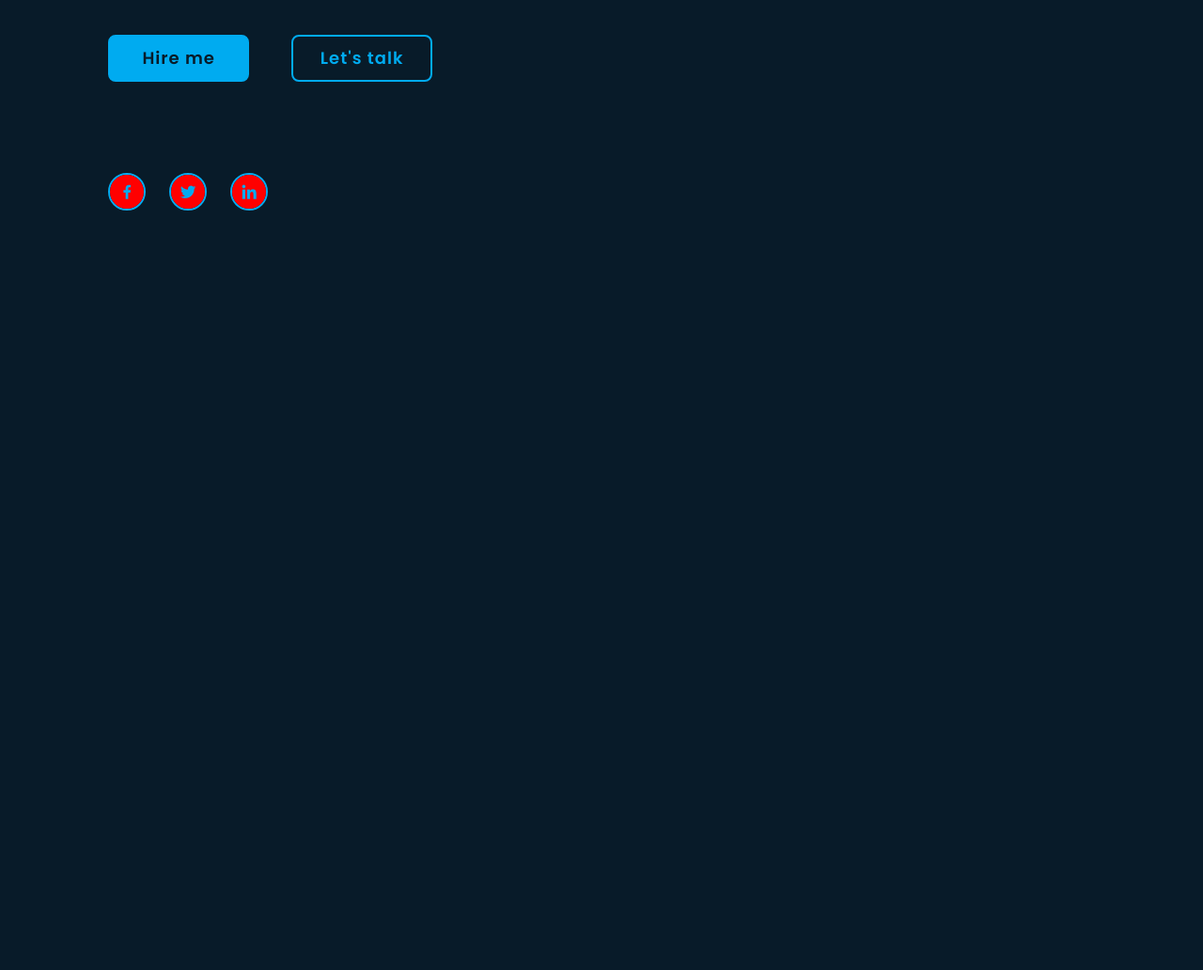
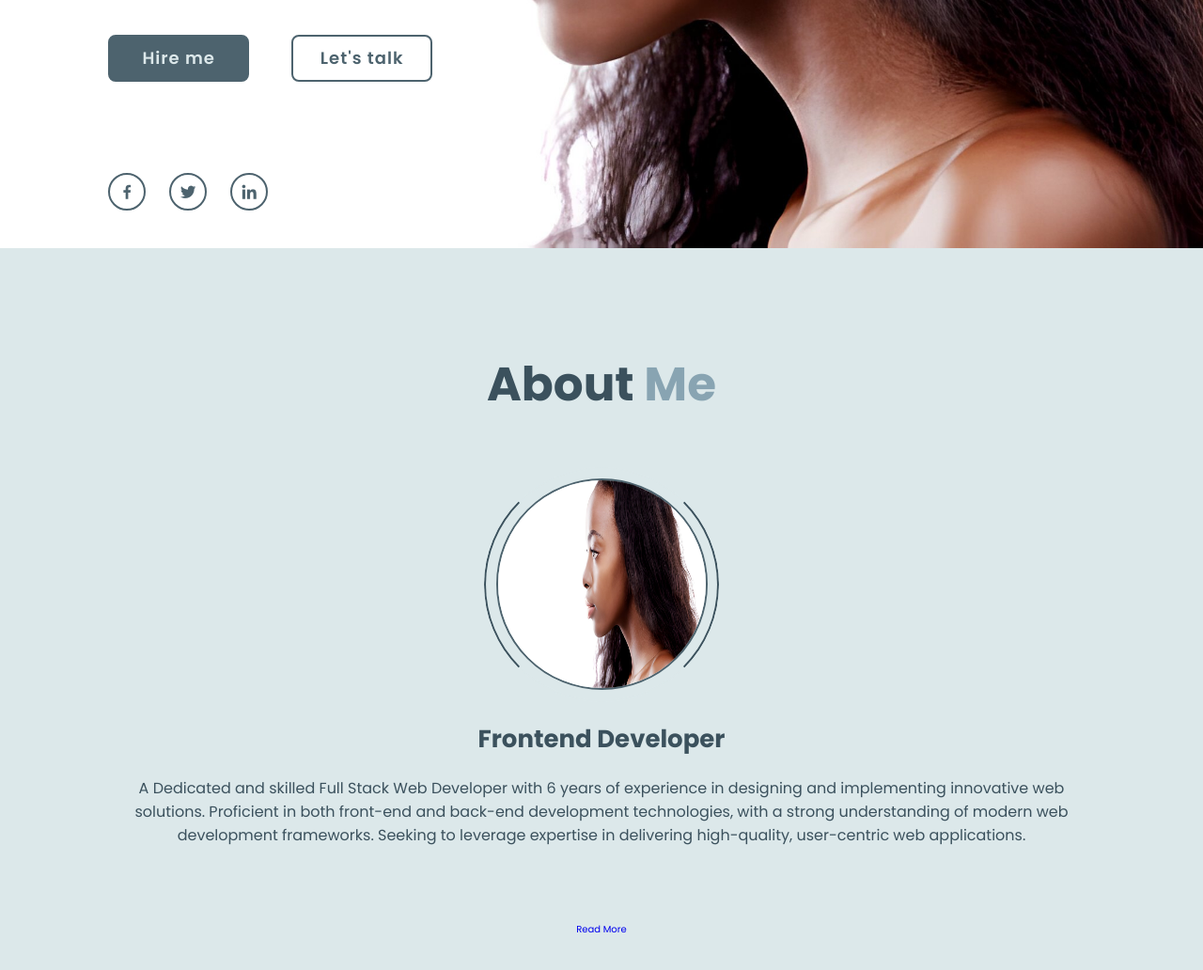
Before and after one commit to shilohex/Portfolio, a plain HTML site: page index.html in a window 1280 px wide. Shown: the part 536-1568 px from the top of the page at 94% size. Before the commit the page ends 800 px from the top, so only its background shows below. Drawn offline with nearby package versions, Linux system fonts and the light colour scheme.

Commit message:
about page

```diff
--- a/css/style.css
+++ b/css/style.css
@@ -11,10 +11,10 @@
 }
 
 :root {
-  --bg-color: #081b29;
-  --second-bg-color: #112e42;
-  --text-color: #ededed;
-  --main-color: #00abf0;
+  --bg-color: #88a4b2;
+  --second-bg-color: #dce8ea;
+  --text-color: #3b515d;
+  --main-color: #4d636e;
 }
 
 html {
@@ -74,6 +74,10 @@ section {
   display: flex;
   align-items: center;
   padding: 0 9%;
+  background: url(/images/pic2.jpg) no-repeat;
+  /* background: url("/images/pic.jpg") no-repeat; */
+  background-size: cover;
+  background-position: center;
 }
 .home-content {
   max-width: 60rem;
@@ -94,7 +98,7 @@ section {
   font-size: 3rem;
   font-weight: 700;
   color: transparent;
-  -webkit-text-stroke: 0.7px var(--main-color);
+  -webkit-text-stroke: 0.7px var(--bg-color);
 }
 
 .home-content p {
@@ -109,6 +113,25 @@ section {
   width: 34.5rem;
   height: 5rem;
 }
+/* .btn {
+  position: relative;
+  display: inline-flex;
+  justify-content: center;
+  align-items: center;
+  width: 15rem;
+  height: 100%;
+  background: var(--main-color);
+  border: 0.2rem solid var(--main-color);
+  border-radius: 0.8rem;
+  font-size: 1.8rem;
+  font-weight: 600;
+  letter-spacing: 0.1rem;
+  color: white;
+  z-index: 1;
+  overflow: hidden;
+  transition: 0.5s;
+  padding: 1rem;
+} */
 
 .btn-box .btn {
   position: relative;
@@ -123,7 +146,7 @@ section {
   font-size: 1.8rem;
   font-weight: 600;
   letter-spacing: 0.1rem;
-  color: var(--bg-color);
+  color: var(--second-bg-color);
   z-index: 1;
   overflow: hidden;
   transition: 0.5s;
@@ -137,7 +160,7 @@ section {
 }
 
 .btn-box .btn:nth-child(2):hover {
-  color: var(--bg-color);
+  color: var(--second-bg-color);
 }
 .btn-box .btn:nth-child(2)::before {
   background: var(--main-color);
@@ -150,7 +173,7 @@ section {
   left: 0;
   width: 0;
   height: 100%;
-  background: var(--bg-color);
+  background: white;
   z-index: -1;
   transition: 0.5s;
 }
@@ -179,8 +202,12 @@ section {
   border-radius: 50%;
   font-size: 20px;
   color: var(--main-color);
+  overflow: hidden;
   z-index: 1;
-  overflow: hidden;
+  transition: 0.5s;
+}
+.home-sci a:hover {
+  color: var(--second-bg-color);
 }
 
 .home-sci a::before {
@@ -188,8 +215,102 @@ section {
   position: absolute;
   top: 0;
   left: 0;
+  width: 0;
+  height: 100%;
+  background: var(--main-color);
+  z-index: -1;
+  transition: 0.5s;
+}
+
+.home-sci a:hover::before {
+  width: 100%;
+}
+
+.home-imgHover {
+  position: absolute;
+  top: 0;
+  right: 0;
+  width: 45%;
+  height: 100%;
+  background: transparent;
+  /* border: 2px solid red; */
+  transition: 3s;
+}
+.home-imgHover:hover {
+  background: var(--main-color);
+  opacity: 0.8;
+}
+
+.about {
+  display: flex;
+  justify-content: center;
+  align-items: center;
+  flex-direction: column;
+  gap: 2rem;
+  background: var(--second-bg-color);
+  padding-bottom: 6rem;
+}
+.heading {
+  font-size: 5rem;
+  margin-bottom: 3rem;
+  text-align: center;
+}
+
+span {
+  color: var(--bg-color);
+}
+.about-img {
+  position: relative;
+  width: 25rem;
+  height: 25rem;
+  border-radius: 50%;
+  display: flex;
+  justify-content: center;
+  align-items: center;
+  overflow: hidden;
+}
+.about-img img {
+  width: 90%;
+  height: 90%;
+  border-radius: 50%;
+  border: 0.2rem solid var(--main-color);
+}
+/* .circle-spin {
+  position: absolute;
+  top: 0;
+} */
+
+.about-img .circle-spin {
+  position: absolute;
+  top: 50%;
+  left: 50%;
+  transform: translate(-50%, -50%) rotate(0);
   width: 100%;
   height: 100%;
-  background: red;
-  z-index: -1;
+  border-radius: 50%;
+  border-top: 0.2rem solid var(--second-bg-color);
+  border-bottom: 0.2rem solid var(--second-bg-color);
+  border-left: 0.2rem solid var(--text-color);
+  border-right: 0.2rem solid var(--text-color);
 }
+
+.about-content {
+  text-align: center;
+}
+
+.about-content h3 {
+  font-size: 2.6rem;
+}
+.about-content p {
+  font-size: 1.6rem;
+  margin: 2rem 0 3rem;
+}
+
+.btn-box .btns {
+  display: inline-block;
+  width: 15rem;
+}
+
+.btn-box .btns a::before {
+  background: var(--second-bg-color);
+}
--- a/index.html
+++ b/index.html
@@ -52,6 +52,31 @@
         <a href="#"><i class="bx bxl-twitter"></i></a>
         <a href="#"><i class="bx bxl-linkedin"></i></a>
       </div>
+      <div class="home-imgHover"></div>
+    </section>
+
+    <!-- about section design -->
+    <section class="about" id="about">
+      <h2 class="heading">About <span> Me</span></h2>
+      <div class="about-img">
+        <img src="./images/pic2.jpg" alt="" />
+        <span class="circle-spin"></span>
+      </div>
+
+      <div class="about-content">
+        <h3>Frontend Developer</h3>
+        <p>
+          A Dedicated and skilled Full Stack Web Developer with 6 years of
+          experience in designing and implementing innovative web solutions.
+          Proficient in both front-end and back-end development technologies,
+          with a strong understanding of modern web development frameworks.
+          Seeking to leverage expertise in delivering high-quality, user-centric
+          web applications.
+        </p>
+
+        <div class="btn-box btns"></div>
+        <a href="#" class="btn"> Read More</a>
+      </div>
     </section>
   </body>
 </html>
```
Also changed, not shown: images/pic.jpg (added), images/pic2.jpg (added), images/pic3.png (added), images/pic4.png (added).
